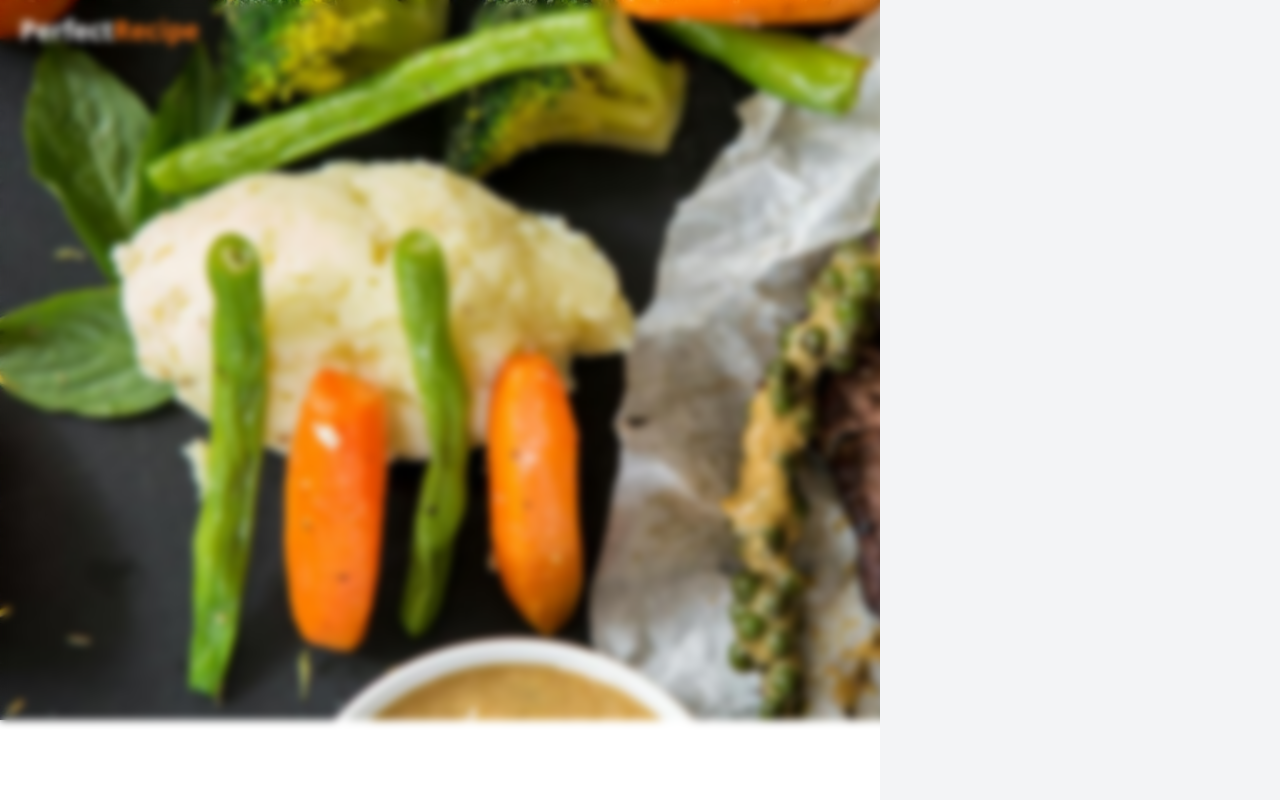
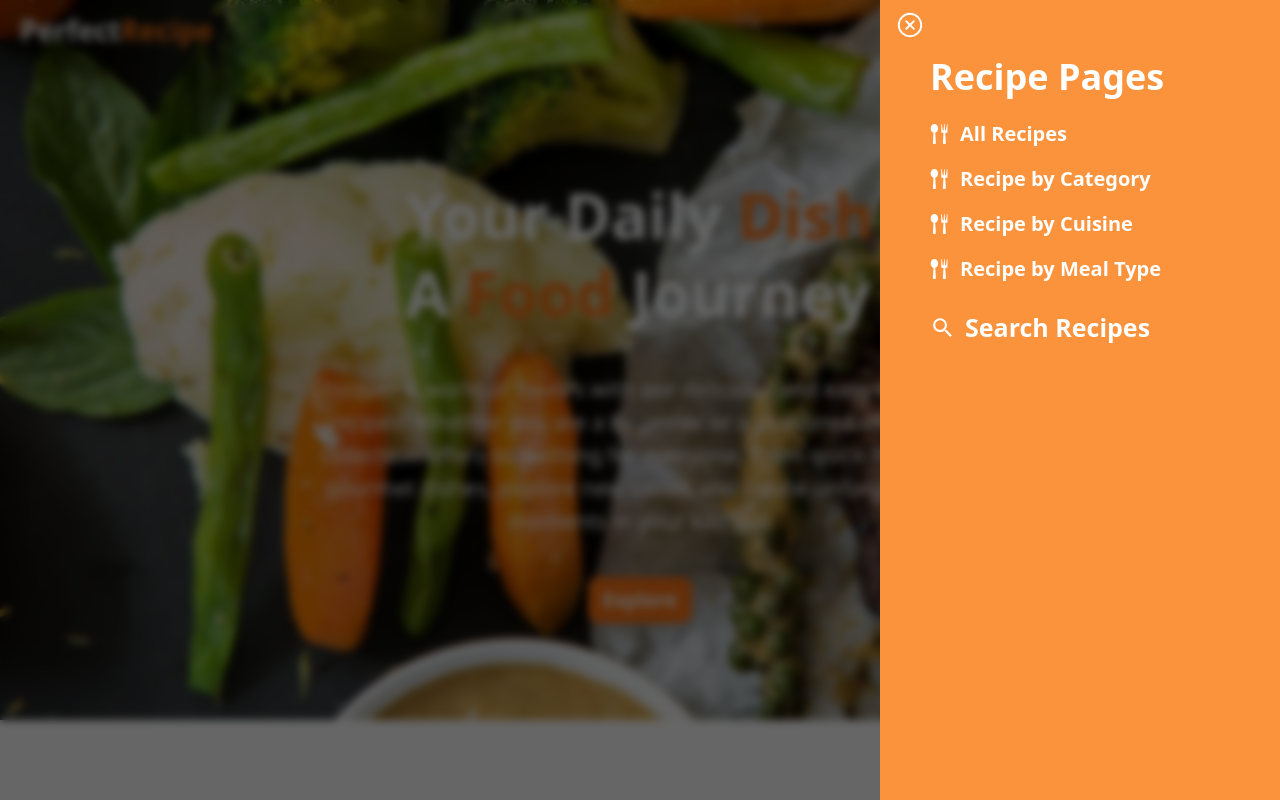
Before and after one commit to Hashir-Mahmood-704/rs_intern_recipe_app, a React (Vite) app: page / in a window 1280 px wide. Both pictures are taken after a click on the element 1247 px from the left and 30 px from the top of the page. Shown: the top 800 px of the page. Built offline with nearby package versions, Linux system fonts and the light colour scheme.

Commit message:
home banner and navbar completed

```diff
--- a/src/App.jsx
+++ b/src/App.jsx
@@ -6,6 +6,8 @@ import Search from "./pages/Search.jsx"
 import Category from "./pages/Category.jsx"
 import RecipeDetails from "./pages/RecipieDetails.jsx"
 import AppProvider from "./Context/AppContext.jsx"
+import AllRecipes from "./pages/AllRecipes.jsx"
+import RecipeByMealType from "./pages/RecipeByMealType.jsx"
 
 const App = () => {
     return <AppProvider>
@@ -13,8 +15,10 @@ const App = () => {
             <Routes>
                 <Route path="/" element={<Layout/>}>
                     <Route index element={<Home/>}/>
-                    <Route path="recipe-by-cuisine" element={<RecipeByCuisine/>}/>
+                    <Route path="all" element={<AllRecipes/>}/>
+                    <Route path="cuisine/:cuisine" element={<RecipeByCuisine/>}/>
                     <Route path="search" element={<Search/>}/>
+                    <Route path="meal-type/:type" element={<RecipeByMealType/>}/>
                     <Route path="category/:category" element={<Category/>}/>
                     <Route path="details/:id" element={<RecipeDetails/>}/>
                 </Route>
--- a/src/components/HomeBanner.jsx
+++ b/src/components/HomeBanner.jsx
@@ -1,8 +1,18 @@
-// import {} from "../assets/bg.jpg"
 const HomeBanner = () => {
 
-    return <section className="h-[90vh] banner w-screen bg-cover bg-center">
-
+    return <section className="h-[90vh] banner w-screen bg-cover bg-center flex justify-center items-center flex-col gap-[40px]">
+        <div className="mt-[80px]">
+            <h1 className="text-[40px] sm:text-[62px] font-bold text-white leading-tight">Your Daily
+                <span className="text-orange-500"> Dish</span>
+            </h1>
+            <h1 className="text-[40px] sm:text-[62px] font-bold text-white leading-tight">A
+                <span className="text-orange-500"> Food </span>
+                 Journey
+            </h1>
+        </div>
+        <p className="w-[300px] sm:w-[500px] md:w-[700px] text-[18px] sm:text-[22px] text-white text-center">Discover a world of flavors with our delicious and easy-to-follow recipes! Whether you are a beginner or a seasoned chef, our collection offers something for everyone. From quick meals to gourmet dishes, explore new tastes
+            and create unforgettable moments in your kitchen!</p>
+        <button className="flex text-[20px] font-semibold text-white bg-orange-500 px-[15px] py-[8px] rounded-[10px] ">Explore</button>
     </section>
 }
 
--- a/src/components/Navbar.jsx
+++ b/src/components/Navbar.jsx
@@ -1,5 +1,9 @@
 import {GiHamburgerMenu} from "react-icons/gi";
 import {useEffect, useState} from "react"
+import {Link} from "react-router-dom"
+import {ImSpoonKnife} from "react-icons/im";
+import {IoMdSearch} from "react-icons/io";
+import { IoCloseCircleOutline } from "react-icons/io5";
 
 
 const Navbar = () => {
@@ -17,7 +21,7 @@ const Navbar = () => {
 
     return <nav className={`fixed top-0 left-0 w-full flex justify-between items-center px-[20px] h-[60px]
     ${isScrolled ? "bg-white" : "bg-transparent"} transition-all duration-500 ease-in-out`}>
-        <h1 className={`font-semibold ${isScrolled ? "text-black" : "text-white"} text-[26px]
+        <h1 className={`font-semibold ${isScrolled ? "text-black" : "text-white"} text-[28px]
         transition-all duration-500 ease-in-out`}>Perfect
             <span className="text-orange-500">Recipe</span>
         </h1>
@@ -26,10 +30,30 @@ const Navbar = () => {
         </span>
         {isSidebarOpen && <div
             onClick={() => setIsSidebarOpen(false)}
-            className="fixed top-0 left-0 h-screen w-screen backdrop-blur-sm flex justify-end">
+            className="fixed top-0 left-0 h-screen w-screen backdrop-blur-sm bg-black/60 flex justify-end">
             <div
                 onClick={(e) => e.stopPropagation()}
-                className="bg-gray-100 h-full w-[400px]"></div>
+                className="bg-orange-400 h-full w-[320px]  sm:w-[400px] flex flex-col items-start p-[50px] text-white gap-[15px] text-[18px] sm:text-[20px] relative">
+                <span onClick={() => setIsSidebarOpen(false)} className="absolute top-[10px] left-[15px]">
+                    <IoCloseCircleOutline size={30} />
+                </span>
+                <p className="font-bold text-[30px] sm:text-[36px]">Recipe Pages</p>
+                <Link to="/all">
+                    <span className=" font-semibold flex items-center gap-[10px]"><ImSpoonKnife/> All Recipes</span>
+                </Link>
+                <Link to="/category/none">
+                    <span className=" font-semibold flex items-center gap-[10px]"><ImSpoonKnife/> Recipe by Category</span>
+                </Link>
+                <Link to="/cuisine/none">
+                    <span className=" font-semibold flex items-center gap-[10px]"><ImSpoonKnife/> Recipe by Cuisine</span>
+                </Link>
+                <Link to="/meal-type/none">
+                    <span className=" font-semibold flex items-center gap-[10px]"><ImSpoonKnife/> Recipe by Meal Type</span>
+                </Link>
+                <Link to="/search">
+                    <span className="mt-[10px] text-[22px] sm:text-[25px] font-semibold flex items-center gap-[10px]"><IoMdSearch/> Search Recipes</span>
+                </Link>
+            </div>
         </div>}
     </nav>
 }
--- /dev/null
+++ b/src/pages/AllRecipes.jsx
@@ -0,0 +1,5 @@
+const AllRecipes = () => {
+    return <section></section>
+}
+
+export default AllRecipes
--- /dev/null
+++ b/src/pages/RecipeByMealType.jsx
@@ -0,0 +1,7 @@
+const RecipeByMealType = () => {
+    return <section>
+
+    </section>
+}
+
+export default RecipeByMealType
```
